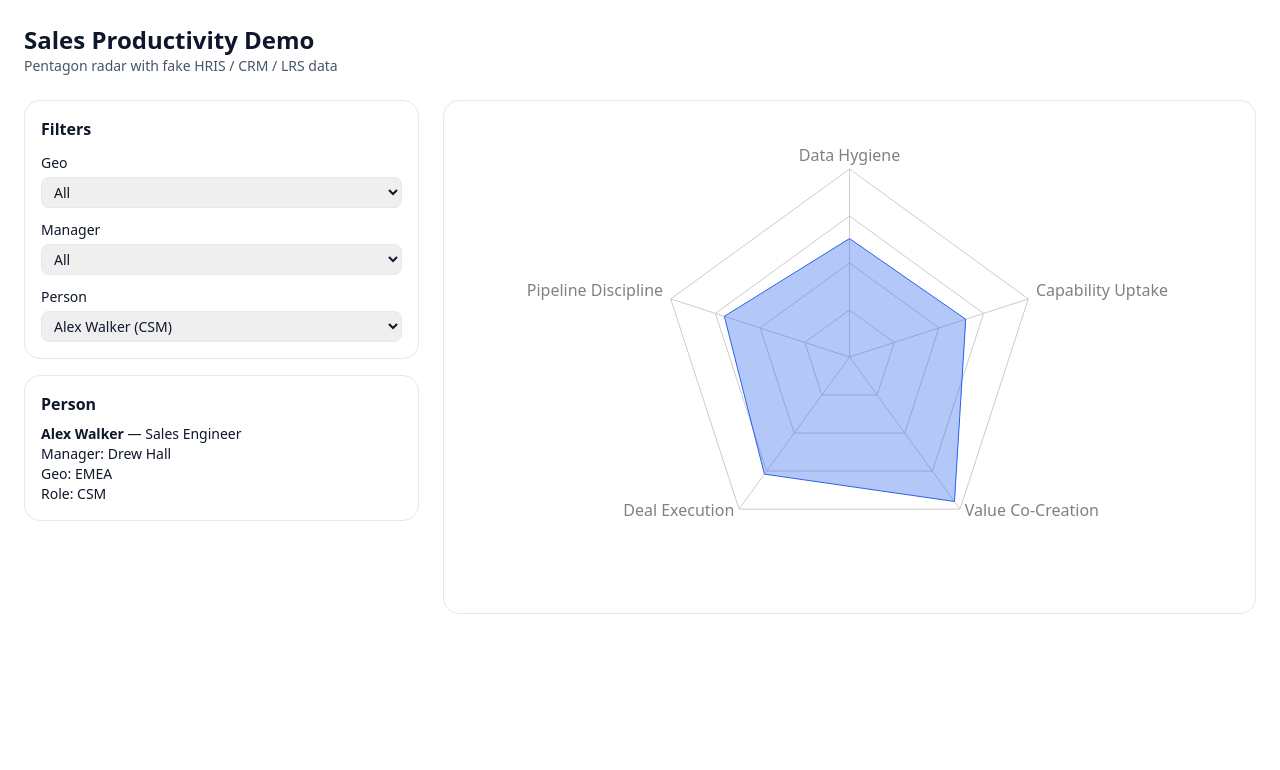
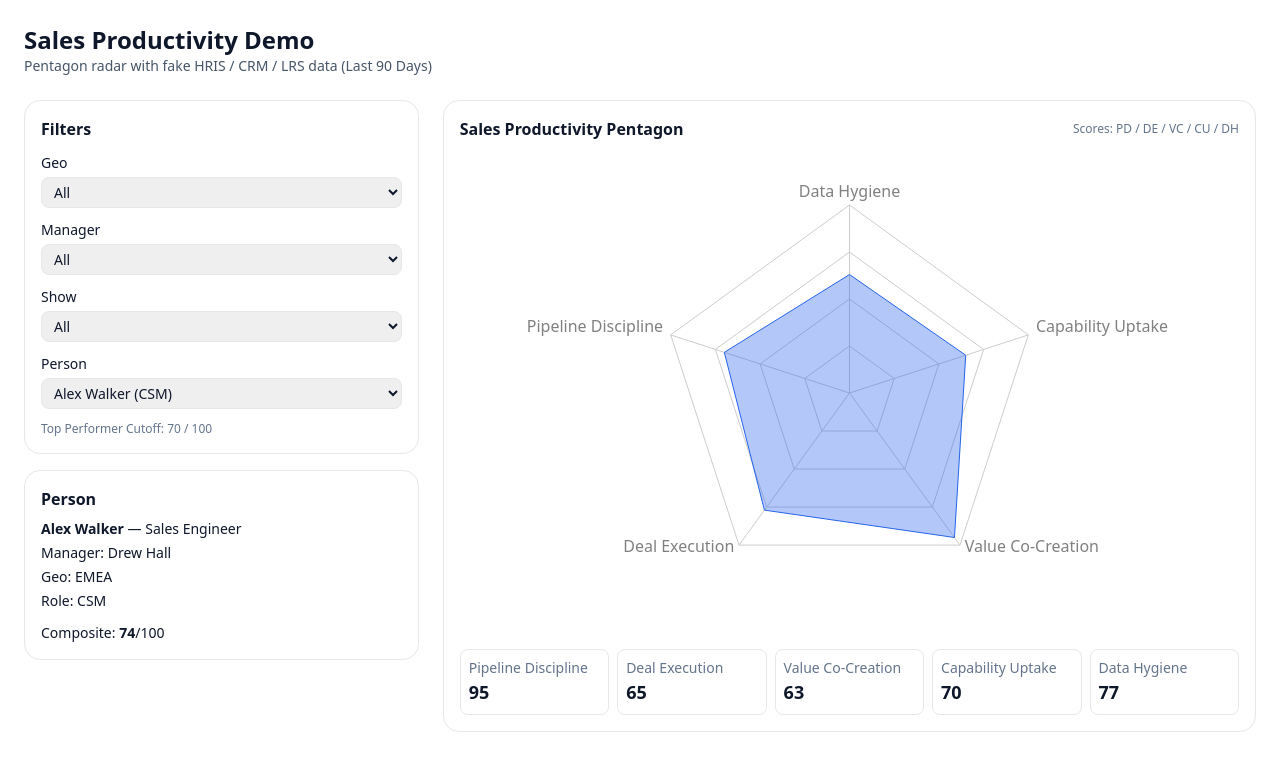
Before and after one commit to ashishvarghese242/sales-productivity-demo, a React (Vite) app: page / in a window 1280 px wide. Shown: the top 770 px of the page. Built offline with nearby package versions, Linux system fonts and the light colour scheme.

Commit message:
Update App.jsx

```diff
--- a/src/App.jsx
+++ b/src/App.jsx
@@ -1,49 +1,84 @@
 import React, { useEffect, useMemo, useState } from 'react'
 import RadarPentagon from './components/RadarPentagon.jsx'
 
-const LEVERS = ['Pipeline Discipline','Deal Execution','Value Co-Creation','Capability Uptake','Data Hygiene']
+const LEVERS = [
+  'Pipeline Discipline',
+  'Deal Execution',
+  'Value Co-Creation',
+  'Capability Uptake',
+  'Data Hygiene',
+]
 
+// ------------------------------ Data hooks ------------------------------
 function useData() {
   const [hris, setHris] = useState([])
   const [crm, setCrm] = useState([])
-  const [lrs, setLrs] = useState({catalog: [], consumption: []})
+  const [lrs, setLrs] = useState({ catalog: [], consumption: [] })
+
   useEffect(() => {
-    fetch('/data/hris.json').then(r=>r.json()).then(setHris)
-    fetch('/data/crm_agg.json').then(r=>r.json()).then(setCrm)
-    fetch('/data/lrs.json').then(r=>r.json()).then(setLrs)
+    fetch('/data/hris.json').then((r) => r.json()).then(setHris)
+    fetch('/data/crm_agg.json').then((r) => r.json()).then(setCrm)
+    fetch('/data/lrs.json').then((r) => r.json()).then(setLrs)
   }, [])
-  return {hris, crm, lrs}
+
+  return { hris, crm, lrs }
 }
 
+// ------------------------------ Scoring logic ------------------------------
 function computeScores(personId, crmRow, lrsRow) {
   const clamp = (v) => Math.max(0, Math.min(100, Math.round(v)))
-  let pd = 0, de = 0, vc = 0, cu = 0, dh = 0
+
+  // PIPELINE DISCIPLINE
+  let pd = 0
   if (crmRow) {
-    const coverageScore = Math.min(100, (crmRow.pipeline_coverage / 3.5) * 100)
-    const stalledScore = (1 - crmRow.stalled_ratio) * 100
-    const newOppsScore = Math.min(100, (crmRow.new_opps_last_30 / 6) * 100)
-    pd = clamp(0.4*coverageScore + 0.3*stalledScore + 0.3*newOppsScore)
+    const coverageScore = Math.min(100, (crmRow.pipeline_coverage / 3.5) * 100) // 3.5x target
+    const stalledScore = (1 - crmRow.stalled_ratio) * 100 // lower stalled is better
+    const newOppsScore = Math.min(100, (crmRow.new_opps_last_30 / 6) * 100) // 6/mo is strong
+    pd = clamp(0.4 * coverageScore + 0.3 * stalledScore + 0.3 * newOppsScore)
+  }
 
+  // DEAL EXECUTION
+  let de = 0
+  if (crmRow) {
     const winScore = crmRow.win_rate * 100
-    const cycleScore = Math.max(0, 100 - (crmRow.avg_cycle_days - 30) * 2)
-    const meddpiccScore = (
-      crmRow.meddpicc.metrics_pct +
+    const cycleScore = Math.max(0, 100 - (crmRow.avg_cycle_days - 30) * 2) // 30 days ideal
+    const meddpiccScore =
+      (crmRow.meddpicc.metrics_pct +
         crmRow.meddpicc.econ_buyer_pct +
         crmRow.meddpicc.decision_criteria_pct +
         crmRow.meddpicc.decision_process_pct +
         crmRow.meddpicc.paper_process_pct +
         crmRow.meddpicc.identify_pain_pct +
         crmRow.meddpicc.champion_pct +
-      crmRow.meddpicc.competition_pct
-    )/8
-    de = clamp(0.4*winScore + 0.3*cycleScore + 0.3*meddpiccScore)
+        crmRow.meddpicc.competition_pct) /
+      8
+    de = clamp(0.4 * winScore + 0.3 * cycleScore + 0.3 * meddpiccScore)
+  }
 
+  // VALUE CO-CREATION
+  let vc = 0
+  if (crmRow) {
     const bc = crmRow.value_co.business_case_rate * 100
     const qi = crmRow.value_co.quantified_impact_rate * 100
     const execMtg = Math.min(100, (crmRow.value_co.exec_meetings_90d / 8) * 100)
     const msp = crmRow.value_co.mutual_success_plan_rate * 100
-    vc = clamp(0.3*bc + 0.3*qi + 0.2*execMtg + 0.2*msp)
+    vc = clamp(0.3 * bc + 0.3 * qi + 0.2 * execMtg + 0.2 * msp)
+  }
 
+  // CAPABILITY UPTAKE
+  let cu = 0
+  if (lrsRow) {
+    const comp = Math.min(100, (lrsRow.completions / 8) * 100)
+    const minutes = Math.min(100, (lrsRow.minutes / 600) * 100) // 10h/mo cap
+    const recency = Math.max(0, 100 - lrsRow.recency_days * 2) // fresher is better
+    const assess = lrsRow.assessment_score_avg
+    const certs = Math.min(100, lrsRow.certifications * 25)
+    cu = clamp(0.25 * comp + 0.25 * minutes + 0.2 * recency + 0.2 * assess + 0.1 * certs)
+  }
+
+  // DATA HYGIENE
+  let dh = 0
+  if (crmRow) {
     const ns = crmRow.hygiene.next_step_filled_pct
     const nm = crmRow.hygiene.next_meeting_set_pct
     const sd = crmRow.hygiene.stage_date_present_pct
@@ -51,14 +86,7 @@ function computeScores(personId, crmRow, lrsRow) {
     const cd = crmRow.hygiene.close_date_valid_pct
     dh = clamp((ns + nm + sd + fc + cd) / 5)
   }
-  if (lrsRow) {
-    const comp = Math.min(100, (lrsRow.completions / 8) * 100)
-    const minutes = Math.min(100, (lrsRow.minutes / 600) * 100)
-    const recency = Math.max(0, 100 - (lrsRow.recency_days * 2))
-    const assess = lrsRow.assessment_score_avg
-    const certs = Math.min(100, lrsRow.certifications * 25)
-    cu = clamp(0.25*comp + 0.25*minutes + 0.2*recency + 0.2*assess + 0.1*certs)
-  }
+
   return {
     'Pipeline Discipline': pd,
     'Deal Execution': de,
@@ -68,82 +96,217 @@ function computeScores(personId, crmRow, lrsRow) {
   }
 }
 
+// --- NEW: Composite index + 75th percentile cutoff for Top Performers ---
+function buildCompositeIndex(hris, crm, lrs) {
+  if (!hris?.length) return { byId: {}, cutoff: 0 }
+
+  const crmById = Object.fromEntries(crm.map((r) => [r.person_id, r]))
+  const lrsById = Object.fromEntries(lrs.consumption.map((r) => [r.person_id, r]))
+
+  const rows = hris.map((h) => {
+    const s = computeScores(h.person_id, crmById[h.person_id], lrsById[h.person_id])
+    const composite =
+      (s['Pipeline Discipline'] +
+        s['Deal Execution'] +
+        s['Value Co-Creation'] +
+        s['Capability Uptake'] +
+        s['Data Hygiene']) /
+      5
+    return { person_id: h.person_id, composite }
+  })
+
+  const sorted = [...rows].sort((a, b) => a.composite - b.composite)
+  const idx = Math.floor(0.75 * (sorted.length - 1)) // 75th percentile
+  const cutoff = sorted[idx]?.composite ?? 0
+
+  const byId = Object.fromEntries(rows.map((r) => [r.person_id, r.composite]))
+  return { byId, cutoff }
+}
+
+// ------------------------------ App ------------------------------
 export default function App() {
-  const {hris, crm, lrs} = useData()
+  const { hris, crm, lrs } = useData()
+
   const [geo, setGeo] = useState('All')
   const [manager, setManager] = useState('All')
   const [personId, setPersonId] = useState(null)
+  const [topFilter, setTopFilter] = useState('All') // 'All' | 'Top Performers'
 
-  const managers = useMemo(() => Array.from(new Set(hris.map(h=>h.manager_name))), [hris])
-  const geos = useMemo(() => Array.from(new Set(hris.map(h=>h.geo))), [hris])
+  // Distinct filter values
+  const managers = useMemo(() => Array.from(new Set(hris.map((h) => h.manager_name))), [hris])
+  const geos = useMemo(() => Array.from(new Set(hris.map((h) => h.geo))), [hris])
 
+  // Build composite index + cutoff for "Top Performers"
+  const compositeIndex = useMemo(() => buildCompositeIndex(hris, crm, lrs), [hris, crm, lrs])
+
+  // People list with filters applied
   const people = useMemo(() => {
-    return hris
-      .filter(h => (geo==='All' || h.geo===geo))
-      .filter(h => (manager==='All' || h.manager_name===manager))
-  }, [hris, geo, manager])
+    let list = hris
+      .filter((h) => (geo === 'All' || h.geo === geo))
+      .filter((h) => (manager === 'All' || h.manager_name === manager))
 
-  React.useEffect(() => {
-    if (!personId && people.length>0) setPersonId(people[0].person_id)
+    if (topFilter === 'Top Performers') {
+      list = list.filter((p) => {
+        const comp = compositeIndex.byId[p.person_id] ?? 0
+        return comp >= compositeIndex.cutoff
+      })
+    }
+    return list
+  }, [hris, geo, manager, topFilter, compositeIndex])
+
+  // Ensure a person is selected
+  useEffect(() => {
+    if (!personId && people.length > 0) setPersonId(people[0].person_id)
+    // If the current person falls out of the filtered list, reset
+    if (personId && people.length > 0 && !people.find((p) => p.person_id === personId)) {
+      setPersonId(people[0].person_id)
+    }
   }, [people, personId])
 
-  const selected = useMemo(() => hris.find(h=>h.person_id===personId), [hris, personId])
-  const crmRow = useMemo(() => crm.find(c=>c.person_id===personId), [crm, personId])
-  const lrsRow = useMemo(() => lrs.consumption.find(c=>c.person_id===personId), [lrs, personId])
+  // Selected person and their rows
+  const selected = useMemo(() => hris.find((h) => h.person_id === personId), [hris, personId])
+  const crmRow = useMemo(() => crm.find((c) => c.person_id === personId), [crm, personId])
+  const lrsRow = useMemo(() => lrs.consumption.find((c) => c.person_id === personId), [lrs, personId])
+
+  // Scores + radar data
   const scores = useMemo(() => computeScores(personId, crmRow, lrsRow), [personId, crmRow, lrsRow])
+  const radarData = useMemo(
+    () => LEVERS.map((l) => ({ lever: l, score: scores[l] || 0 })),
+    [scores]
+  )
 
-  const radarData = useMemo(() => LEVERS.map(l => ({ lever: l, score: scores[l]||0 })), [scores])
+  const selectedComposite = useMemo(() => {
+    if (!selected) return 0
+    const comp =
+      (scores['Pipeline Discipline'] +
+        scores['Deal Execution'] +
+        scores['Value Co-Creation'] +
+        scores['Capability Uptake'] +
+        scores['Data Hygiene']) /
+      5
+    return Math.round(comp)
+  }, [selected, scores])
 
   return (
     <div className="min-h-screen p-6 bg-white text-slate-900">
       <header className="mb-6">
         <h1 className="text-2xl font-bold">Sales Productivity Demo</h1>
-        <p className="text-sm text-slate-600">Pentagon radar with fake HRIS / CRM / LRS data</p>
+        <p className="text-sm text-slate-600">
+          Pentagon radar with fake HRIS / CRM / LRS data (Last 90 Days)
+        </p>
       </header>
 
       <div className="grid grid-cols-1 lg:grid-cols-3 gap-6">
+        {/* LEFT: Filters + Person card */}
         <div className="lg:col-span-1 space-y-4">
+          {/* Filters */}
           <div className="p-4 rounded-2xl border">
             <h2 className="font-semibold mb-3">Filters</h2>
             <div className="space-y-3">
               <label className="block text-sm">
                 Geo
-                <select className="w-full border rounded-lg px-2 py-1 mt-1" value={geo} onChange={e=>setGeo(e.target.value)}>
+                <select
+                  className="w-full border rounded-lg px-2 py-1 mt-1"
+                  value={geo}
+                  onChange={(e) => setGeo(e.target.value)}
+                >
                   <option>All</option>
-                  {geos.map(g => <option key={g}>{g}</option>)}
+                  {geos.map((g) => (
+                    <option key={g}>{g}</option>
+                  ))}
                 </select>
               </label>
+
               <label className="block text-sm">
                 Manager
-                <select className="w-full border rounded-lg px-2 py-1 mt-1" value={manager} onChange={e=>setManager(e.target.value)}>
+                <select
+                  className="w-full border rounded-lg px-2 py-1 mt-1"
+                  value={manager}
+                  onChange={(e) => setManager(e.target.value)}
+                >
                   <option>All</option>
-                  {managers.map(m => <option key={m}>{m}</option>)}
+                  {managers.map((m) => (
+                    <option key={m}>{m}</option>
+                  ))}
                 </select>
               </label>
+
+              {/* NEW: Top Performers toggle */}
+              <label className="block text-sm">
+                Show
+                <select
+                  className="w-full border rounded-lg px-2 py-1 mt-1"
+                  value={topFilter}
+                  onChange={(e) => setTopFilter(e.target.value)}
+                >
+                  <option value="All">All</option>
+                  <option value="Top Performers">Top Performers</option>
+                </select>
+              </label>
+
               <label className="block text-sm">
                 Person
-                <select className="w-full border rounded-lg px-2 py-1 mt-1" value={personId || ''} onChange={e=>setPersonId(e.target.value)}>
-                  {people.map(p => <option key={p.person_id} value={p.person_id}>{p.name} ({p.role_type})</option>)}
+                <select
+                  className="w-full border rounded-lg px-2 py-1 mt-1"
+                  value={personId || ''}
+                  onChange={(e) => setPersonId(e.target.value)}
+                >
+                  {people.map((p) => (
+                    <option key={p.person_id} value={p.person_id}>
+                      {p.name} ({p.role_type})
+                    </option>
+                  ))}
                 </select>
               </label>
+
+              {/* Cutoff helper (small, subtle note) */}
+              <div className="text-xs text-slate-500">
+                Top Performer Cutoff:&nbsp;
+                <span className="font-medium">
+                  {Math.round(compositeIndex.cutoff)} / 100
+                </span>
+              </div>
             </div>
           </div>
 
+          {/* Person card */}
           {selected && (
             <div className="p-4 rounded-2xl border">
               <h3 className="font-semibold mb-2">Person</h3>
-              <div className="text-sm">
-                <div><strong>{selected.name}</strong> — {selected.title}</div>
+              <div className="text-sm space-y-1">
+                <div>
+                  <strong>{selected.name}</strong> — {selected.title}
+                </div>
                 <div>Manager: {selected.manager_name}</div>
                 <div>Geo: {selected.geo}</div>
                 <div>Role: {selected.role_type}</div>
+                <div className="pt-2">
+                  Composite: <span className="font-semibold">{selectedComposite}</span>/100
+                </div>
               </div>
             </div>
           )}
         </div>
 
+        {/* RIGHT: Radar */}
         <div className="lg:col-span-2 p-4 rounded-2xl border">
+          <div className="flex items-center justify-between mb-3">
+            <h2 className="font-semibold">Sales Productivity Pentagon</h2>
+            <div className="text-xs text-slate-500">
+              Scores: PD / DE / VC / CU / DH
+            </div>
+          </div>
           <RadarPentagon data={radarData} />
+
+          {/* Quick score stripes below the chart */}
+          <div className="mt-4 grid grid-cols-1 md:grid-cols-5 gap-2 text-sm">
+            {LEVERS.map((l) => (
+              <div key={l} className="rounded-lg border p-2">
+                <div className="text-slate-500">{l}</div>
+                <div className="text-lg font-semibold">{Math.round(scores[l] || 0)}</div>
+              </div>
+            ))}
+          </div>
         </div>
       </div>
     </div>
```
Lines whose indentation alone changed are shown as unchanged.
